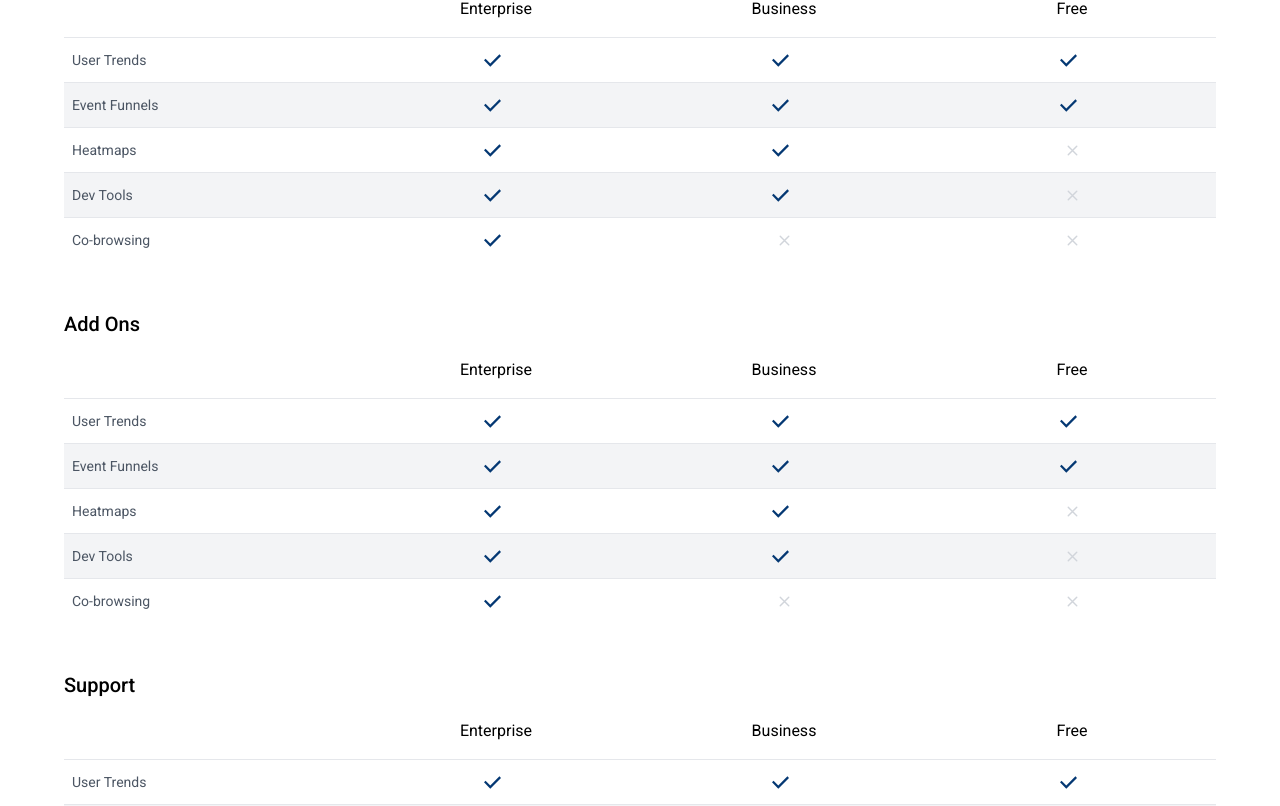
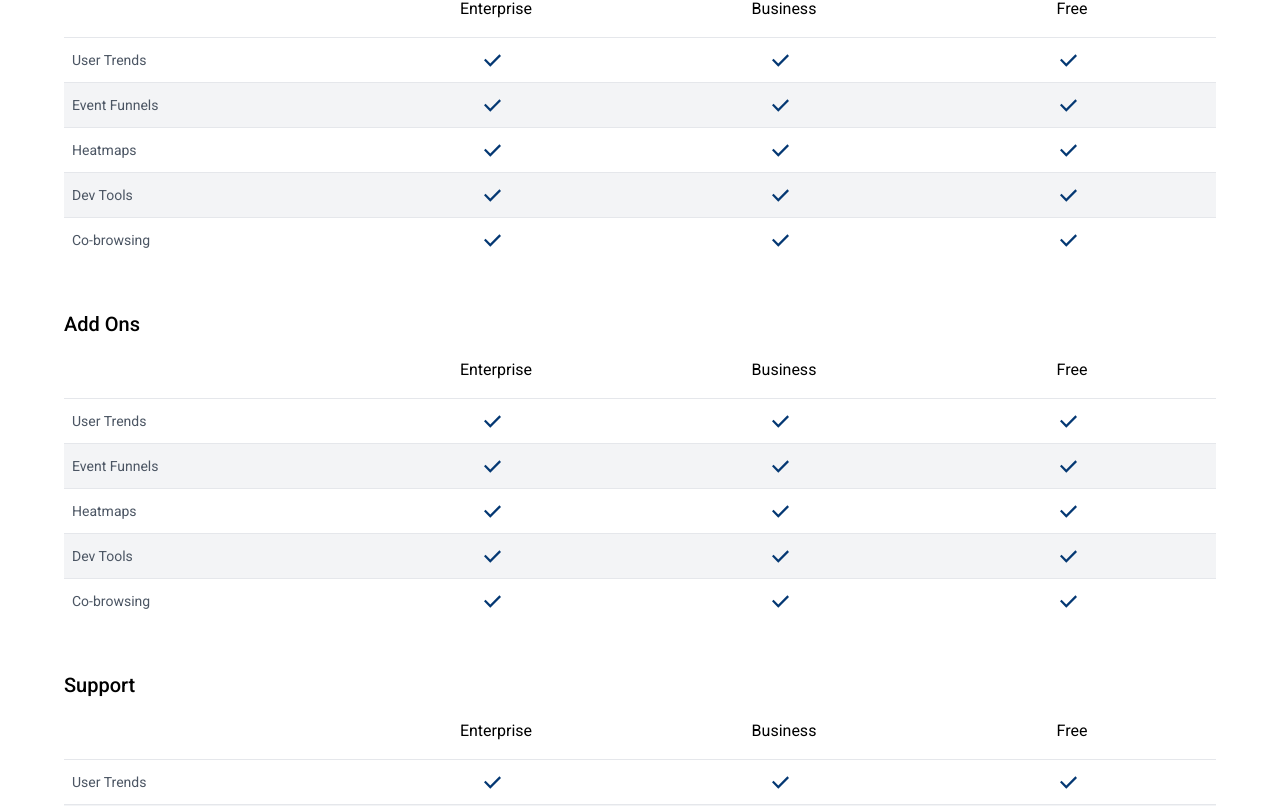
Before and after one commit to bennettlarue/PrivcoSite, a Next.js app: page /pricing in a window 1280 px wide. Shown: the part 914-1720 px from the top of the page. Built offline with nearby package versions, Linux system fonts and the light colour scheme.

Commit message:
Fixed Prop Error

```diff
--- a/src/app/pricing/page.tsx
+++ b/src/app/pricing/page.tsx
@@ -34,6 +34,8 @@ const plans = [
       "Event Funnels": true,
       Heatmaps: true,
       "Dev Tools": true,
+      "Co-browsing": true,
+      "Frustration Signals": true,
     },
   },
   {
@@ -41,6 +43,10 @@ const plans = [
     features: {
       "User Trends": true,
       "Event Funnels": true,
+      Heatmaps: true,
+      "Dev Tools": true,
+      "Co-browsing": true,
+      "Frustration Signals": true,
     },
   },
 ];
```
